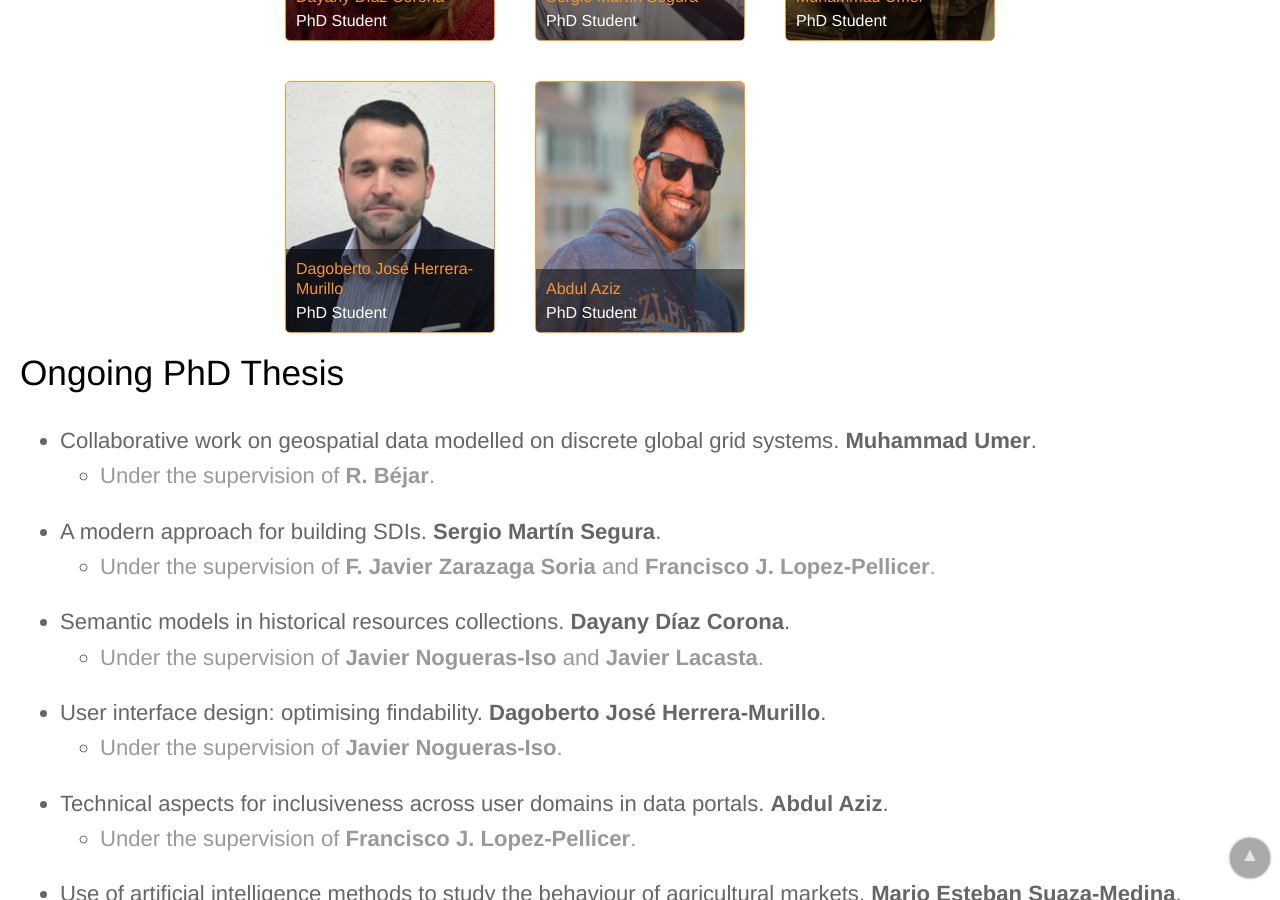
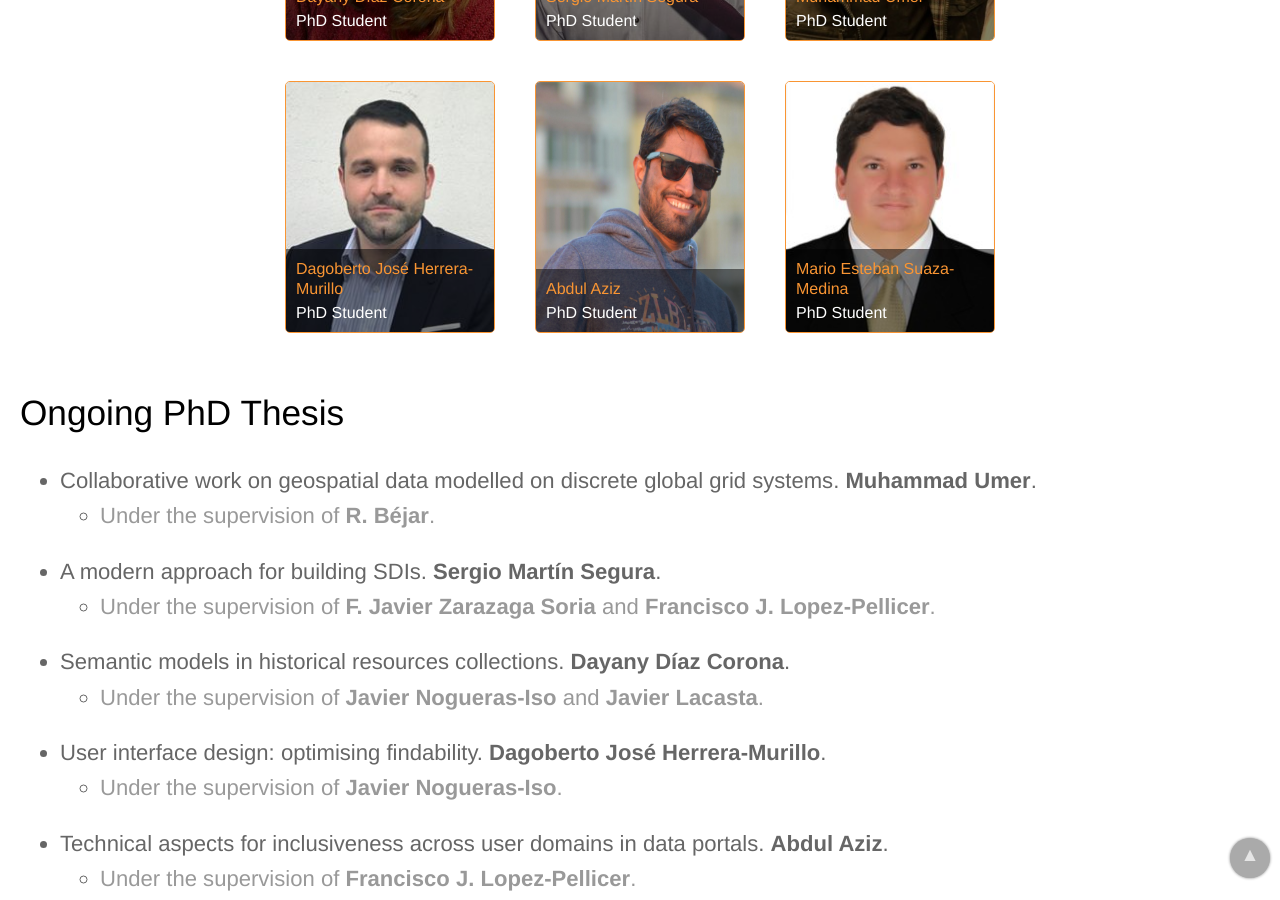
Before and after one commit to IAAA-Lab/IAAA-Lab.github.io, a Jekyll site: the page built from dissertations.md, in a window 1280 px wide and 900 px high, scrolled down 706 px. Built offline with Jekyll 4.4.1, drawn with Linux system fonts in a browser that asks for light colours.

Commit message:
Added Mario to the PhD students layout.

```diff
--- a/_layouts/phd_dissertations.html
+++ b/_layouts/phd_dissertations.html
@@ -11,6 +11,7 @@ layout: page
 		<li>{% include phd-student.html member='umer' %}</li>
 		<li>{% include phd-student.html member='dherrera' %}</li>
 		<li>{% include phd-student.html member='aziz' %}</li>
+		<li>{% include phd-student.html member='mario' %}</li>
 		<li class="filler"></li>
 		{% comment %}
 		<!-- Número de li debe ser múltiplo de 2 y de 3 para tener un grid majo
```
